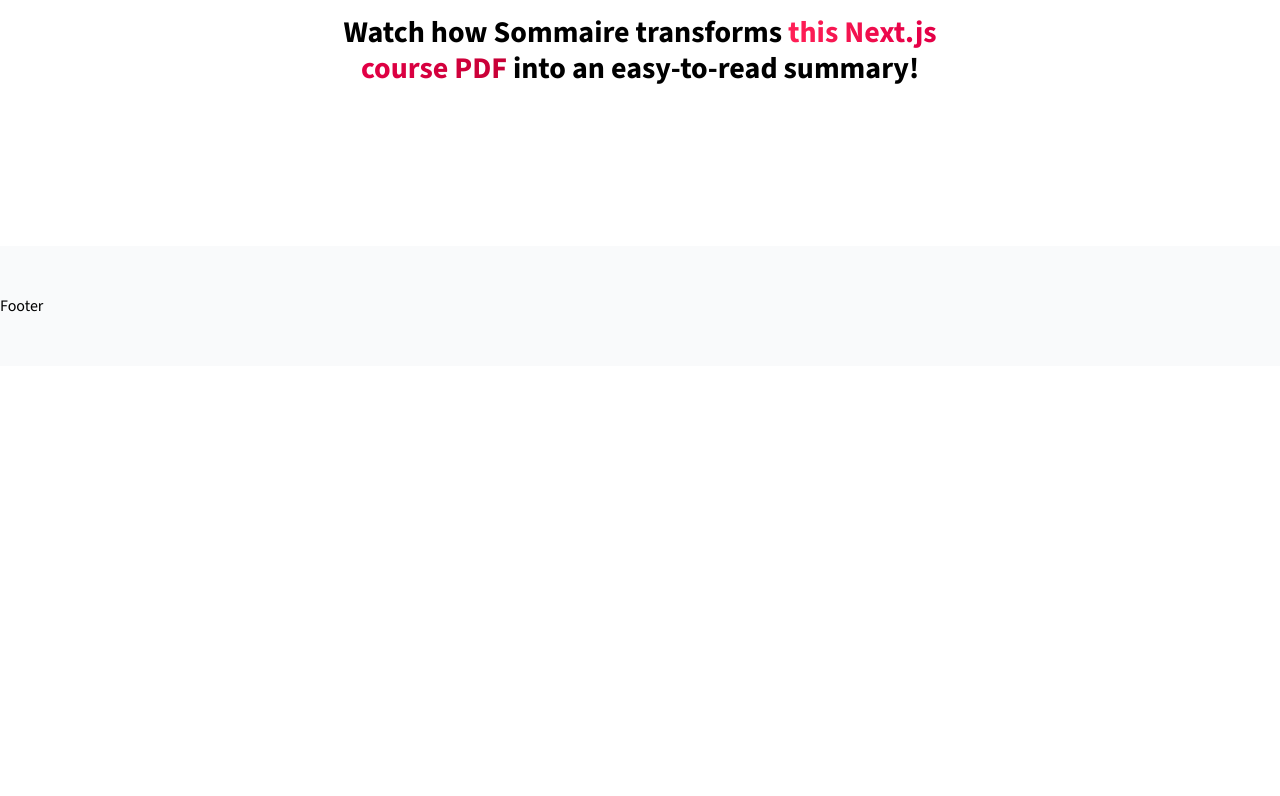
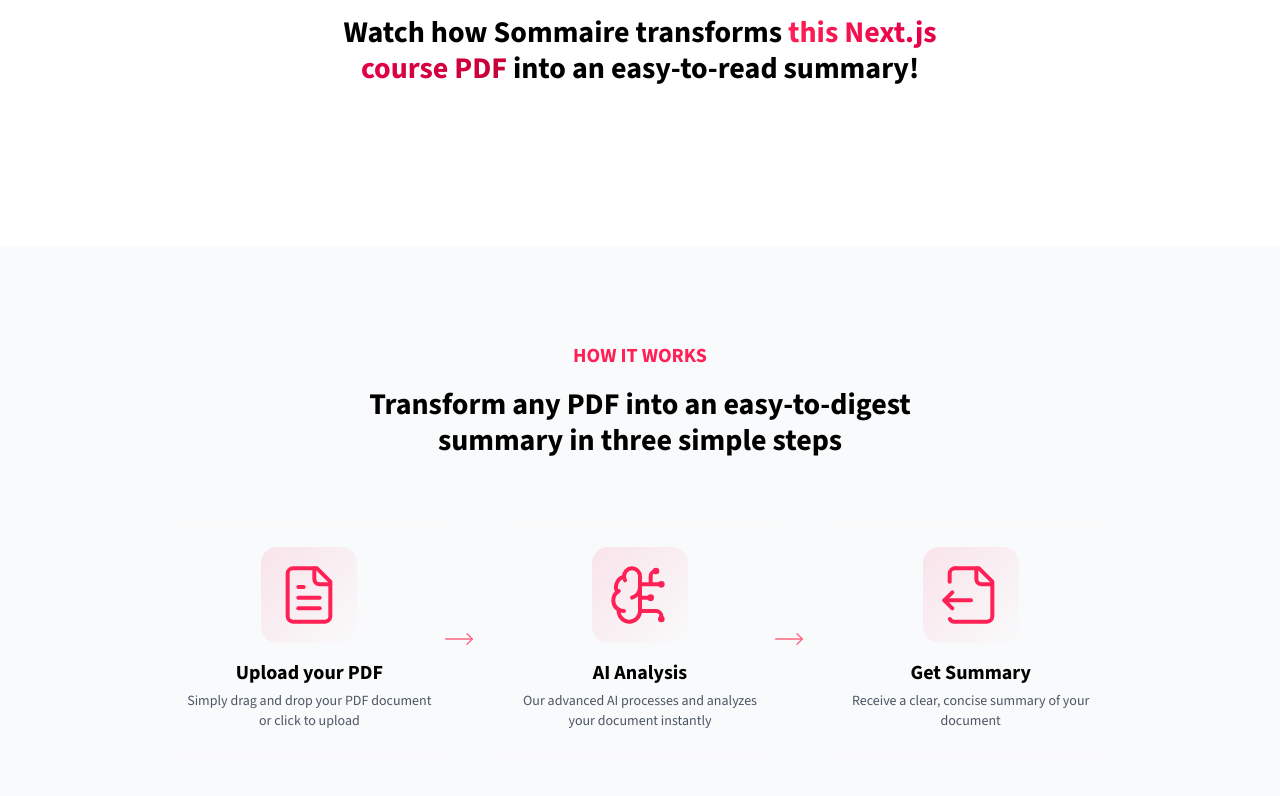
Before and after one commit to giahuy215/summaries-pdf, a Next.js app: page / in a window 1280 px wide. Shown: the part 744-1540 px from the top of the page. Before the commit the page ends 1110 px from the top, so only its background shows below. Built offline with nearby package versions, Linux system fonts and the light colour scheme.

Commit message:
Implement How It Works section

```diff
--- a/app/page.tsx
+++ b/app/page.tsx
@@ -1,6 +1,7 @@
 import BgGradient from "@/components/common/bg-gradient";
 import HeroSection from "@/components/home/hero-section";
 import DemoSection from "@/components/home/demo-section";
+import HowItWorksSection from "@/components/home/how-it-works-section";
 
 export default function Home() {
   return (
@@ -9,9 +10,9 @@
       <div className="flex flex-col">
         <HeroSection />
         <DemoSection />
+        <HowItWorksSection />
       </div>
 
-      {/* <HowItWorksSection /> */}
       {/* <PricingSection /> */}
       {/* <CTASection /> */}
     </div>
--- /dev/null
+++ b/components/home/how-it-works-section.tsx
@@ -0,0 +1,99 @@
+import { BrainCircuit, FileOutput, FileText, MoveRight } from "lucide-react";
+import { ReactNode } from "react";
+
+type Step = {
+  icon: ReactNode;
+  label: string;
+  description: string;
+};
+
+export default function HowItWorksSection() {
+  const steps: Step[] = [
+    {
+      icon: <FileText size={64} strokeWidth={1.5} />,
+      label: "Upload your PDF",
+      description: "Simply drag and drop your PDF document or click to upload",
+    },
+    {
+      icon: <BrainCircuit size={64} strokeWidth={1.5} />,
+      label: "AI Analysis",
+      description:
+        "Our advanced AI processes and analyzes your document instantly",
+    },
+    {
+      icon: <FileOutput size={64} strokeWidth={1.5} />,
+      label: "Get Summary",
+      description: "Receive a clear, concise summary of your document",
+    },
+  ];
+  return (
+    <section className="relative overflow-hidden bg-gray-50">
+      <div className="py-12 lg:py-24 max-w-5xl mx-auto px-4 sm:px-6 lg:px-8">
+        <div
+          aria-hidden="true"
+          className="pointer-events-none absolute inset-x-0 -top-40 -z-10 transform-gpu
+            overflow-hidden blur-3xl sm:-top-30"
+        >
+          <div
+            style={{
+              clipPath:
+                "polygon(50% 0%, 61% 35%, 98% 35%, 68% 57%, 79% 91%, 50% 70%, 21% 91%, 32% 57%, 2% 35%, 39% 35%)",
+            }}
+            className="relative left-[calc(50%-11rem)] aspect-1155/678 w-[36.125rem] -translate-x-1/2
+              rotate-[30deg] bg-linear-to-br from-emerald-500 via-teal-500 to-cyan-500
+              opacity-20 sm:left-[calc(50%-30rem)] sm:w-[72rem]"
+          />
+        </div>
+
+        <div className="text-center mb-16">
+          <h2 className="font-bold text-xl uppercase mb-4 text-rose-500">
+            How it works
+          </h2>
+          <h3 className="font-bold text-3xl max-w-2xl mx-auto">
+            Transform any PDF into an easy-to-digest summary in three simple
+            steps
+          </h3>
+        </div>
+
+        <div className="grid grid-cols-1 md:grid-cols-3 gap-8 max-w-6xl mx-auto relative">
+          {steps.map((step, idx) => (
+            <div className="relative flex items-stretch">
+              <StepItem key={idx} {...step} />
+              {idx < steps.length - 1 && (
+                <div className="absolute hidden md:block top-1/2 -right-4 transform -translate-y-1/2 z-10">
+                  <MoveRight
+                    size={32}
+                    strokeWidth={1}
+                    className="text-rose-400"
+                  />
+                </div>
+              )}
+            </div>
+          ))}
+        </div>
+      </div>
+    </section>
+  );
+}
+
+function StepItem({ icon, label, description }: Step) {
+  return (
+    <div
+      className="relative p-6 rounded-2xl bg-white/5 backdrop-blur-xs border border-white/10
+        hover:border-rose-500/50 transition-colors group w-full"
+    >
+      <div className="flex flex-col gap-4 h-full">
+        <div
+          className="flex items-center justify-center w-24 h-24 mx-auto rounded-2xl bg-linear-to-br
+            from-rose-500/10 to-transparent group-hover:from-rose-500/20 transition-colors"
+        >
+          <div className="text-rose-500">{icon}</div>
+        </div>
+        <div className="flex flex-col flex-1 gap-1 justify-between">
+          <h4 className="text-center font-bold text-xl">{label}</h4>
+          <p className="text-center text-gray-600 text-sm">{description}</p>
+        </div>
+      </div>
+    </div>
+  );
+}
```
